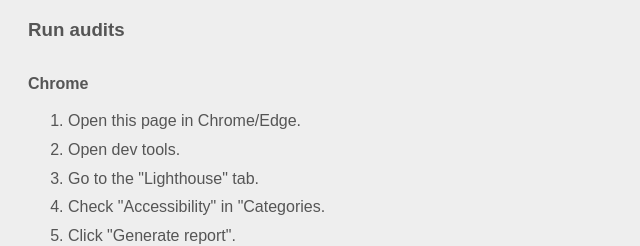
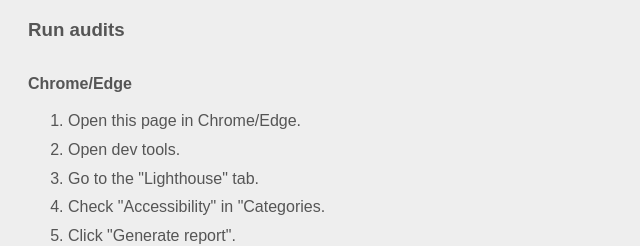
Before and after one commit to missmatsuko/the-web-accessibility-tools-in-your-browser, a plain HTML site: page 1/index.html in a window 1280 px wide. Shown: the part 217-463 px from the top of the page, 0-640 px from the left. Drawn offline with Linux system fonts and the light colour scheme.

Commit message:
Update heading

```diff
--- a/1/index.html
+++ b/1/index.html
@@ -42,7 +42,7 @@
 
       <h3>Run audits</h3>
 
-      <h4>Chrome</h4>
+      <h4>Chrome/Edge</h4>
       <ol>
         <li>Open this page in Chrome/Edge.</li>
         <li>Open dev tools.</li>
```
